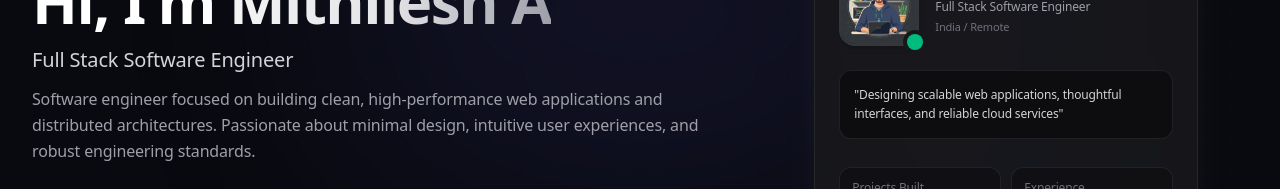
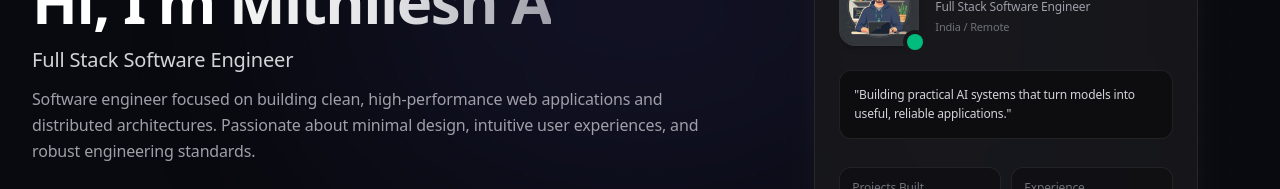
Before and after one commit to mithileshangu/mithilesh-portfolio, a React (Vite) app: page / in a window 1280 px wide. Shown: the part 227-416 px from the top of the page. Built offline with nearby package versions, Linux system fonts and the light colour scheme.

Commit message:
Update portfolio content and AI-focused profile

```diff
--- a/src/data/defaultData.ts
+++ b/src/data/defaultData.ts
@@ -7,7 +7,7 @@ import { DeveloperProfile, Project, SkillCategory, ExperienceItem, TechItem, Por
 export const initialProfile: DeveloperProfile = {
   "name": "Mithilesh A",
   "title": "Full Stack Software Engineer",
-  "subTitle": "Designing scalable web applications, thoughtful interfaces, and reliable cloud services",
+  "subTitle": "Building practical AI systems that turn models into useful, reliable applications.",
   "location": "India / Remote",
   "availability": "Available for opportunities & collaborations",
   "bio": "Software engineer focused on building clean, high-performance web applications and distributed architectures. Passionate about minimal design, intuitive user experiences, and robust engineering standards.",
```
